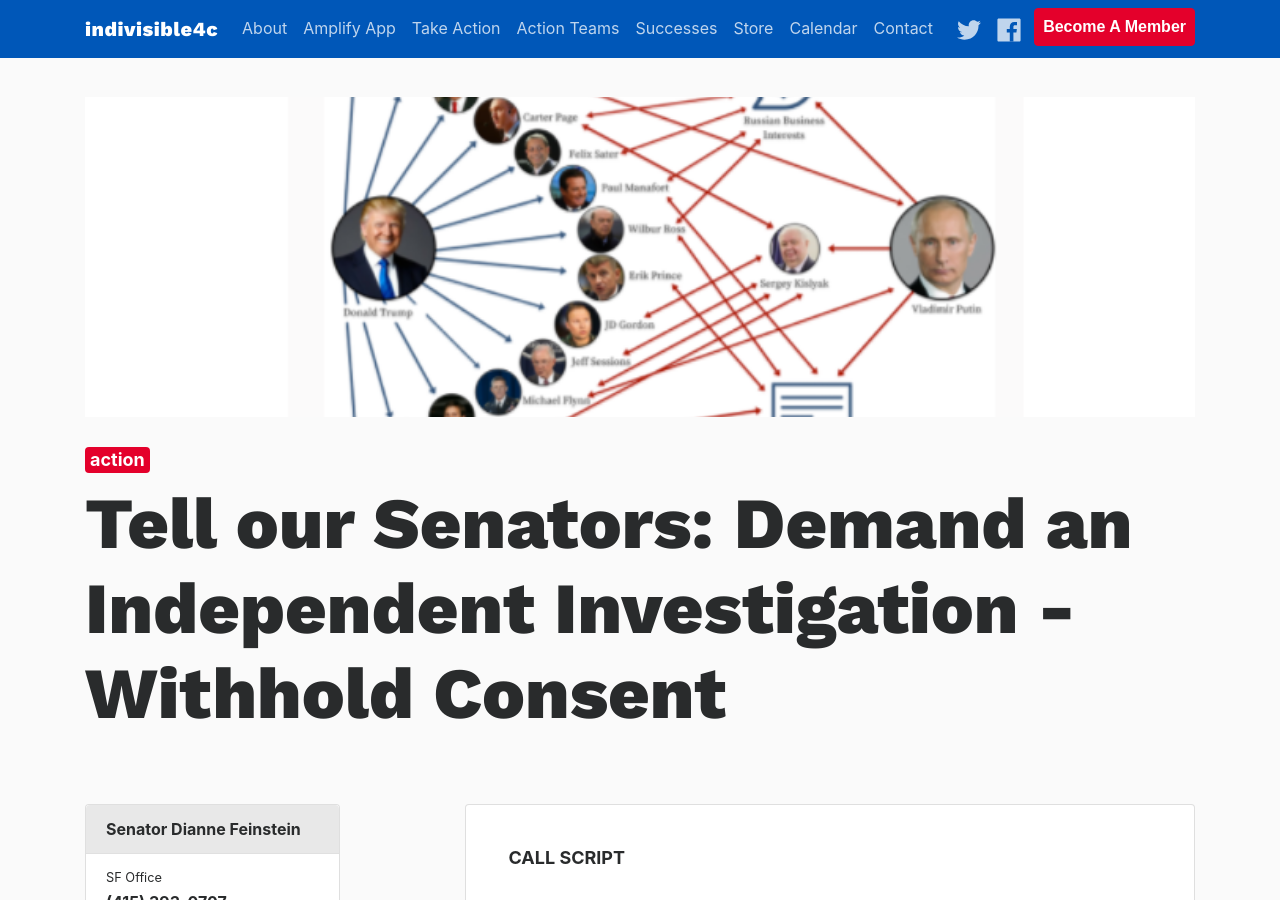
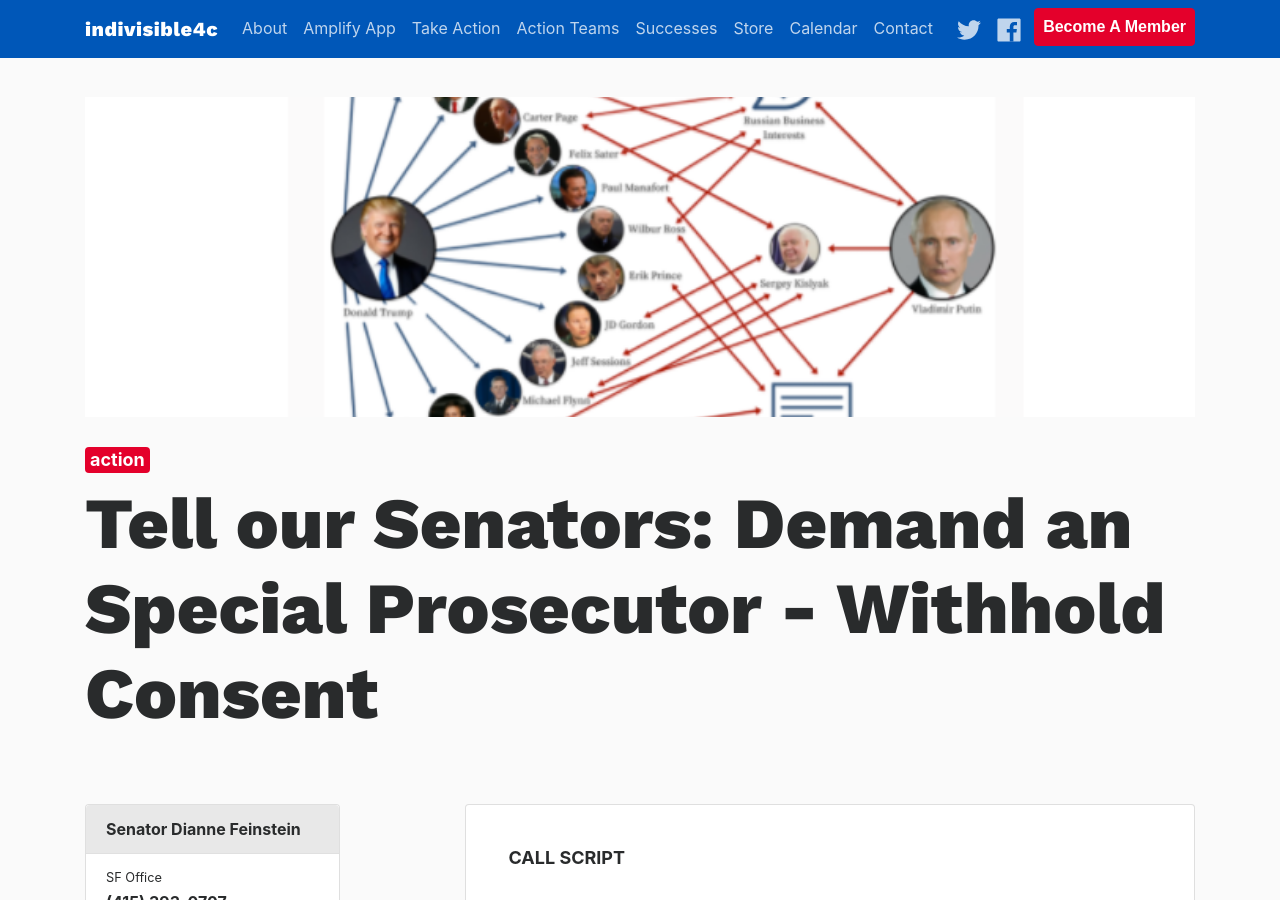
Before and after one commit to IndivisibleTemplate/BasicTemplate, a Jekyll site: the page built from _posts/2017-05-14-tell-our-senators-no-business-as-usual.markdown, in a window 1280 px wide and 900 px high. Built offline with Jekyll 4.4.1, drawn with Linux system fonts in a browser that asks for light colours; nearby versions of some CDN libraries; comment, search, counter and statistics services are not loaded.

Commit message:
Updated Tell Our Senators No Business As Usual

```diff
--- a/_posts/2017-05-14-tell-our-senators-no-business-as-usual.markdown
+++ b/_posts/2017-05-14-tell-our-senators-no-business-as-usual.markdown
@@ -1,5 +1,5 @@
 ---
-title: 'Tell our Senators: Demand an Independent Investigation - Withhold Consent'
+title: 'Tell our Senators: Demand an Special Prosecutor - Withhold Consent'
 date: 2017-05-14 17:56:00 -07:00
 categories:
 - action
```
